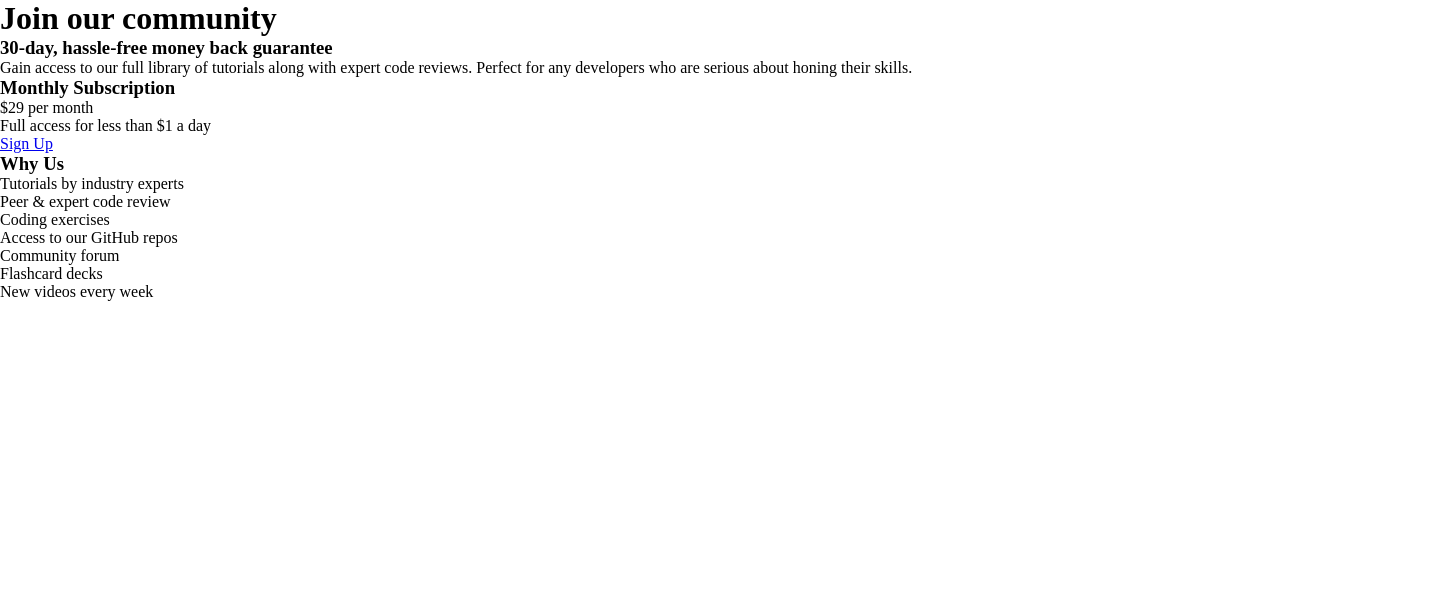
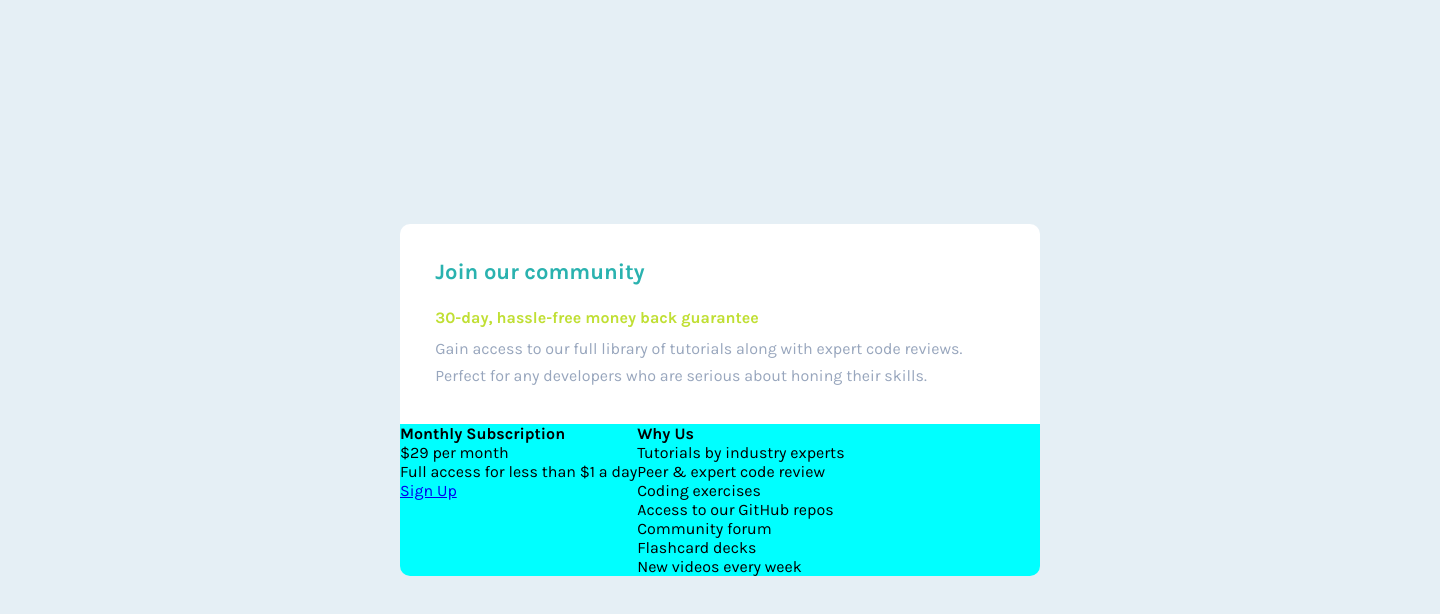
Before and after one commit to Vitor100Ce/single-price-grid-component-master, a plain HTML site: page index.html in a window 1280 px wide. Shown: the whole page, 1440 px wide, since content can reach past the window. Drawn offline with Linux system fonts and the light colour scheme.

Commit message:
editado o top. adicionado o padding e color

```diff
--- a/css/style.css
+++ b/css/style.css
@@ -1,4 +1,55 @@
 *{
     margin: 0;
     padding: 0;
+    font-size: 16px;
+    font-family: 'Karla', sans-serif;;
 }
+
+body{
+    height: 100vh;
+    width: 1440px;
+    background-color: hsl(204, 43%, 93%);
+    overflow-x: hidden;
+
+}
+
+.container{
+    display: flex;
+    justify-content: center;
+    align-items: center;
+    flex-direction: column;
+    height: 100%;
+}
+
+.container-main{
+    width: 40rem;
+}
+
+.top{
+    padding: 2.2rem;
+    background: #fff;
+    border-radius: 10px 10px 0 0;
+}
+
+.top__title{
+    font-size: 22px;
+    color:  hsl(179, 62%, 43%);
+    margin-bottom: 1.4rem;
+}
+
+.top__subtitile{
+    font-weight: 700;
+    color: hsl(71, 73%, 54%);
+    margin-bottom: .5rem;
+}
+
+.top__description{
+    line-height: 1.7;
+    color: hsl(218, 22%, 67%);
+}
+
+.container-card{
+    display: flex;
+    background-color: aqua;
+    border-radius: 0 0 10px 10px;
+}
--- a/index.html
+++ b/index.html
@@ -6,16 +6,18 @@
     <meta charset="UTF-8">
     <meta name="viewport" content="width=device-width, initial-scale=1.0">
     <link rel="icon" type="image/png" sizes="32x32" href="./images/favicon-32x32.png">
+    <link href="https://fonts.googleapis.com/css2?family=Karla:wght@400;700&display=swap" rel="stylesheet">
     <link rel="stylesheet" href="css/style.css">
   </head>
 
   <body>
 
     <div class="container">
-      <div topclass="top">
+      <div class="container-main">
+        <div class="top">
           <h1 class="top__title">Join our community</h1>
           <h3 class="top__subtitile">30-day, hassle-free money back guarantee</h3>
-        <p class="top__description">Gain access to our full library of tutorials along with expert code reviews.
+          <p class="top__description">Gain access to our full library of tutorials along with expert code reviews.<br>
             Perfect for any developers who are serious about honing their skills.</p>
         </div>
 
@@ -38,7 +40,7 @@
               <p class="card__extras">New videos every week</p>
           </div>
         </div> <!-- Container-card -->
-
+      </div> <!-- Container-main -->
     </div> <!-- Container -->
 
   </body>
```
Lines whose indentation alone changed are shown as unchanged.
